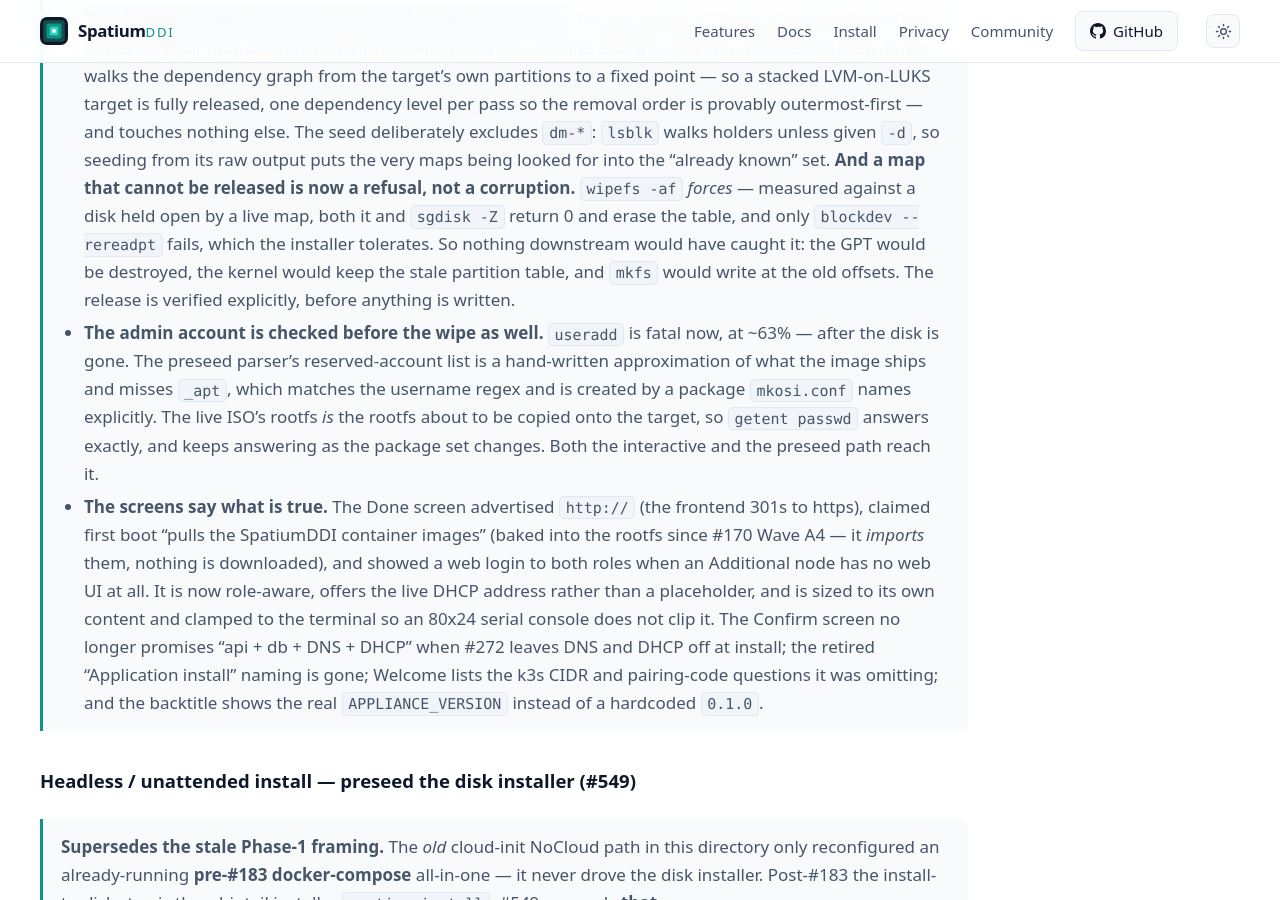
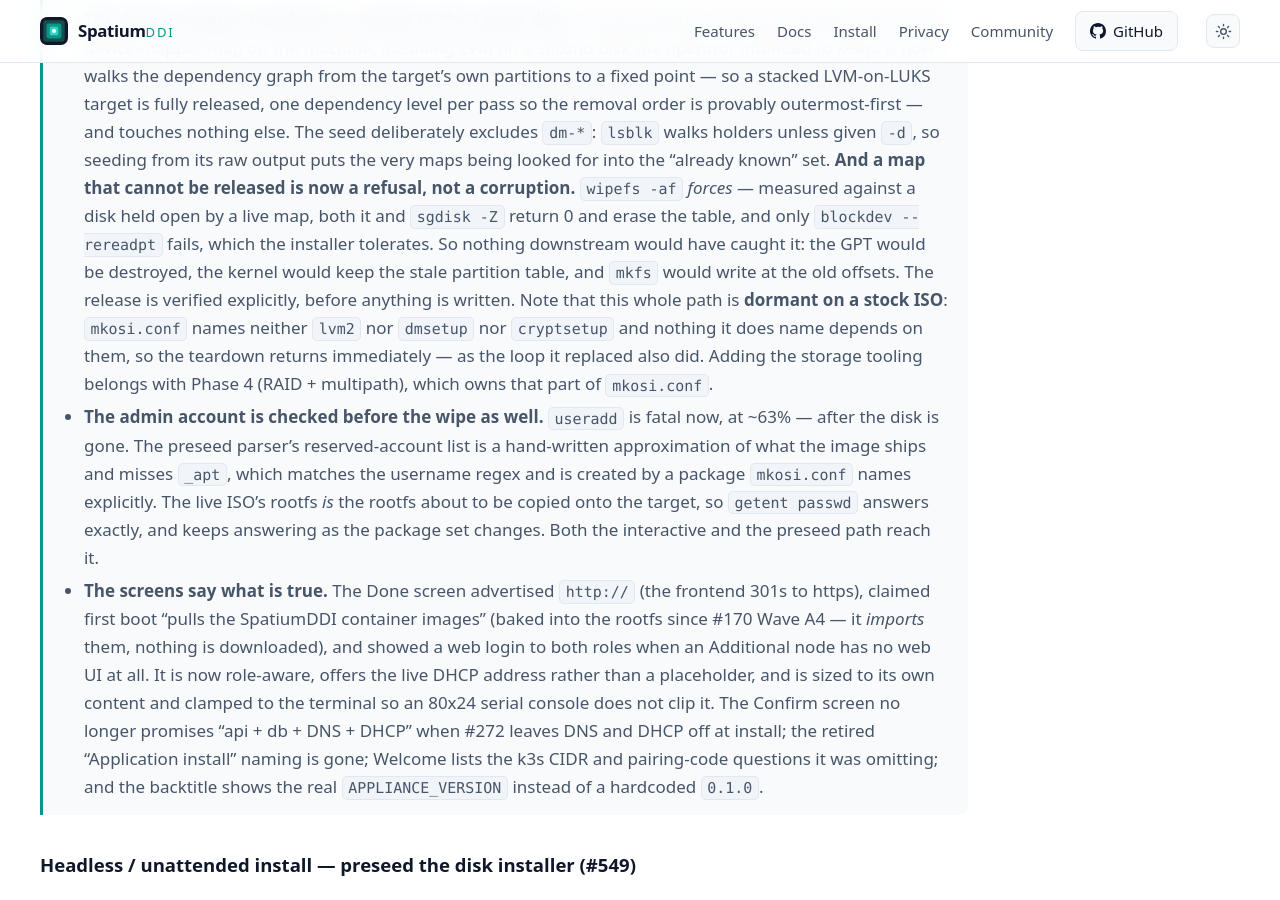
Before and after one commit to spatiumddi/spatiumddi, a Jekyll site: the page built from docs/deployment/APPLIANCE.md, in a window 1280 px wide and 900 px high, scrolled down 38962 px. Built offline with Jekyll 4.4.1, drawn with Linux system fonts in a browser that asks for light colours; our own code applies the rules of GitHub Pages for plain Markdown files.

Commit message:
docs(appliance): #995 — record that the device-mapper teardown is dormant on a stock ISO
mkosi.conf names neither lvm2 nor dmsetup nor cryptsetup, and no Depends
chain from the packages it does name reaches them, so `command -v
dmsetup` fails and both the new scoped teardown and the brute-force loop
it replaced return immediately. Nothing activates a volume group on an
attached disk either, which is why reinstalling over an existing LVM box
works today — there are no maps, not because they were released.

Worth stating where the code is, or the next reader takes the comment as
a description of live behaviour. Adding the storage tooling belongs with
Phase 4 (RAID + multipath), which owns that part of mkosi.conf.

Refs #995

Co-Authored-By: Claude Opus 5 (1M context) <noreply@anthropic.com>

```diff
--- a/docs/deployment/APPLIANCE.md
+++ b/docs/deployment/APPLIANCE.md
@@ -1348,6 +1348,11 @@ trigger: tag push (CalVer)
 >   be destroyed, the kernel would keep the stale partition table, and
 >   `mkfs` would write at the old offsets. The release is verified
 >   explicitly, before anything is written.
+>   Note that this whole path is **dormant on a stock ISO**: `mkosi.conf`
+>   names neither `lvm2` nor `dmsetup` nor `cryptsetup` and nothing it
+>   does name depends on them, so the teardown returns immediately — as
+>   the loop it replaced also did. Adding the storage tooling belongs with
+>   Phase 4 (RAID + multipath), which owns that part of `mkosi.conf`.
 > - **The admin account is checked before the wipe as well.** `useradd` is
 >   fatal now, at ~63% — after the disk is gone. The preseed parser's
 >   reserved-account list is a hand-written approximation of what the
```
Also changed, not shown: 1 other file.
